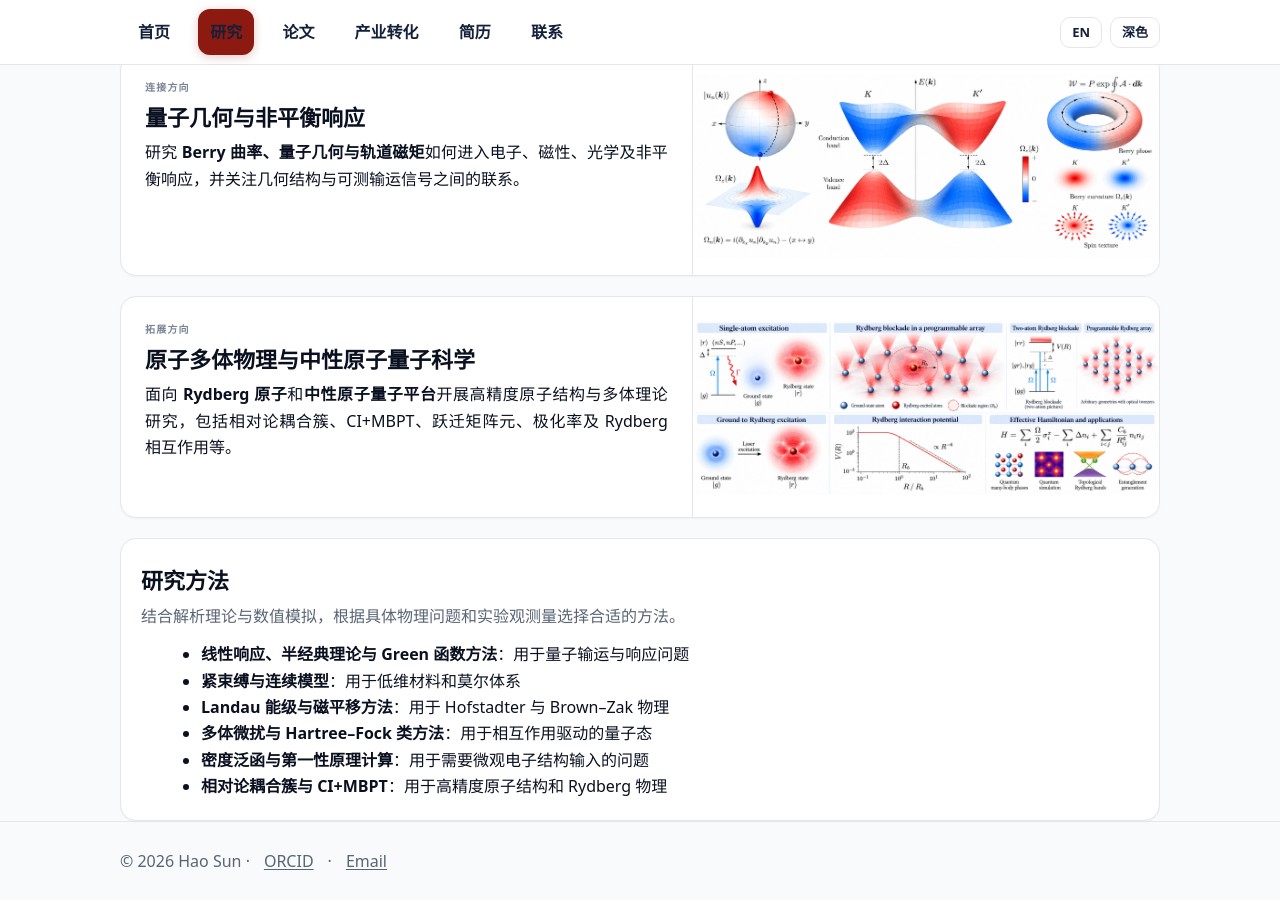
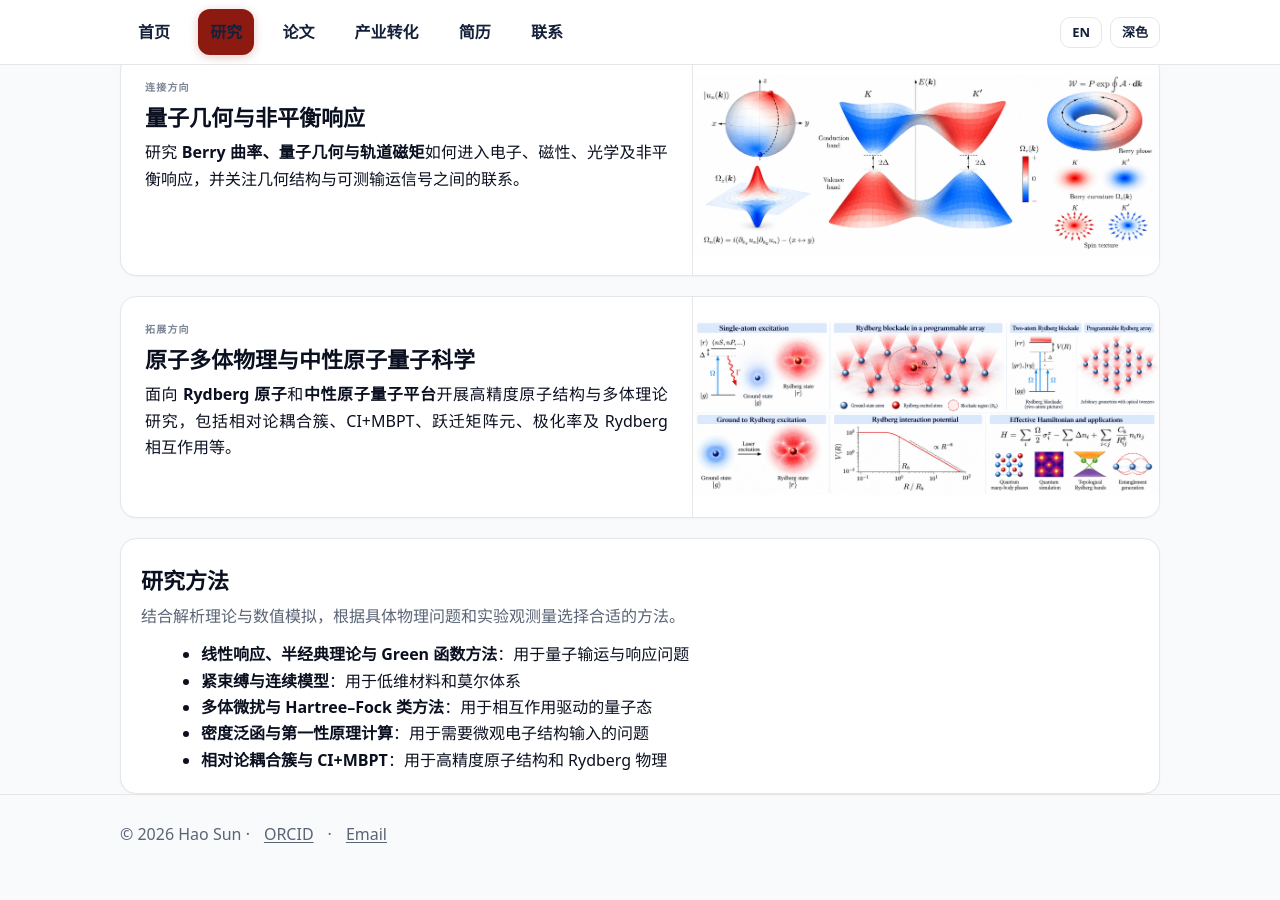
Before and after one commit to sunohao/sunohao.github.io, a Jekyll site: the page built from zh/research.md, in a window 1280 px wide and 900 px high, scrolled down 549 px. Built offline with Jekyll 4.4.1, drawn with Linux system fonts in a browser that asks for light colours; after the commit the page ends 1423 px from its top, so only the background shows below that.

Commit message:
Remove Landau-level methods item from research approach

```diff
--- a/zh/research.md
+++ b/zh/research.md
@@ -72,7 +72,6 @@ permalink: /zh/research.html
   <ul style="margin:12px 0 0 20px;">
     <li><strong>线性响应、半经典理论与 Green 函数方法</strong>：用于量子输运与响应问题</li>
     <li><strong>紧束缚与连续模型</strong>：用于低维材料和莫尔体系</li>
-    <li><strong>Landau 能级与磁平移方法</strong>：用于 Hofstadter 与 Brown–Zak 物理</li>
     <li><strong>多体微扰与 Hartree–Fock 类方法</strong>：用于相互作用驱动的量子态</li>
     <li><strong>密度泛函与第一性原理计算</strong>：用于需要微观电子结构输入的问题</li>
     <li><strong>相对论耦合簇与 CI+MBPT</strong>：用于高精度原子结构和 Rydberg 物理</li>
```
